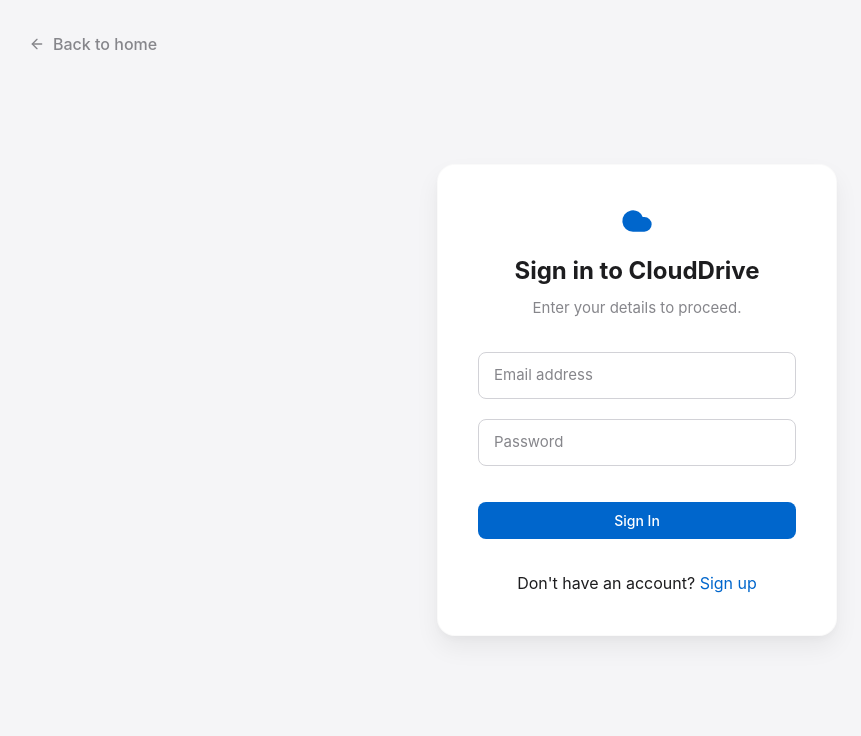
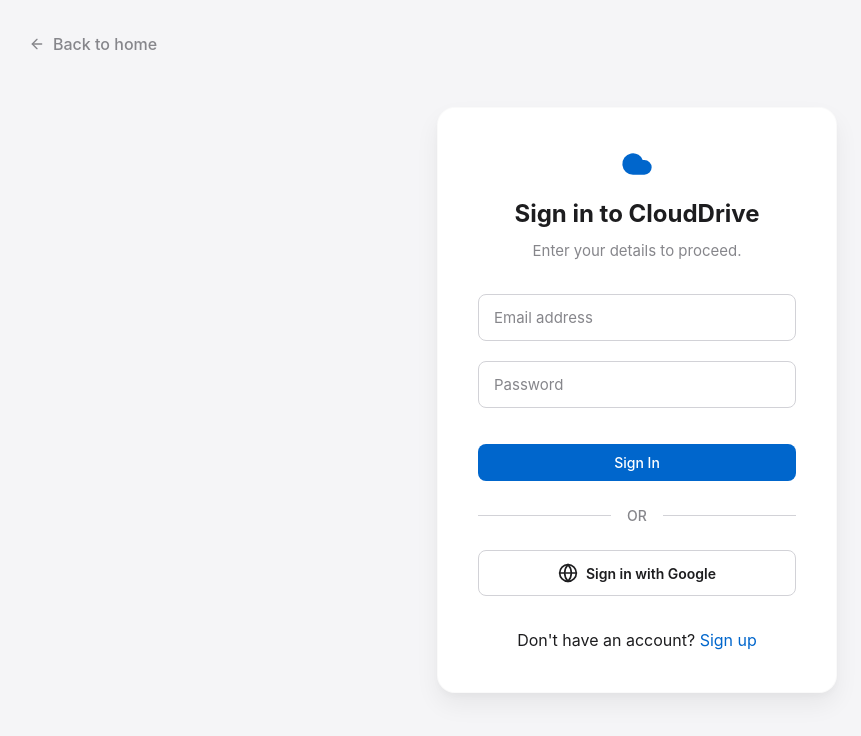
Before and after one commit to immishra13/file-storage-system, a React (Vite) app: page /login in a window 1280 px wide. Shown: the top 736 px of the page, without its empty margins (3-864 px from the left). Built offline with nearby package versions, Linux system fonts and the light colour scheme; no server answers.

Commit message:
Add Google Sign-In functionality and UI updates

```diff
--- a/src/contexts/AuthContext.jsx
+++ b/src/contexts/AuthContext.jsx
@@ -1,11 +1,12 @@
 import React, { createContext, useContext, useEffect, useState } from 'react';
-import { auth, db } from '../firebase/config';
+import { auth, db, googleProvider } from '../firebase/config';
 import {
   onAuthStateChanged,
   signInWithEmailAndPassword,
   createUserWithEmailAndPassword,
   signOut,
-  updateProfile
+  updateProfile,
+  signInWithPopup
 } from 'firebase/auth';
 import { doc, setDoc, getDoc } from 'firebase/firestore';
 
@@ -38,6 +39,24 @@ export function AuthProvider({ children }) {
     return signInWithEmailAndPassword(auth, email, password);
   }
 
+  async function signInWithGoogle() {
+    const userCredential = await signInWithPopup(auth, googleProvider);
+    const userRef = doc(db, "users", userCredential.user.uid);
+    const docSnap = await getDoc(userRef);
+
+    if (!docSnap.exists()) {
+      // Create user document for new Google users
+      await setDoc(userRef, {
+        email: userCredential.user.email,
+        displayName: userCredential.user.displayName,
+        createdAt: new Date().toISOString(),
+        storageUsed: 0
+      });
+    }
+
+    return userCredential;
+  }
+
   function logout() {
     return signOut(auth);
   }
@@ -55,6 +74,7 @@ export function AuthProvider({ children }) {
     currentUser,
     signup,
     login,
+    signInWithGoogle,
     logout
   };
 
--- a/src/firebase/config.js
+++ b/src/firebase/config.js
@@ -1,5 +1,5 @@
 import { initializeApp } from "firebase/app";
-import { getAuth } from "firebase/auth";
+import { getAuth, GoogleAuthProvider } from "firebase/auth";
 import { getFirestore } from "firebase/firestore";
 
 const firebaseConfig = {
@@ -15,6 +15,7 @@ const firebaseConfig = {
 const app = initializeApp(firebaseConfig);
 
 export const auth = getAuth(app);
+export const googleProvider = new GoogleAuthProvider();
 export const db = getFirestore(app);
 
 export default app;
--- a/src/pages/AuthPage.css
+++ b/src/pages/AuthPage.css
@@ -93,3 +93,39 @@
 .w-full {
   width: 100%;
 }
+
+.auth-divider {
+  display: flex;
+  align-items: center;
+  text-align: center;
+  margin: 24px 0;
+  color: var(--text-muted);
+  font-size: 14px;
+}
+
+.auth-divider::before,
+.auth-divider::after {
+  content: '';
+  flex: 1;
+  border-bottom: 1px solid var(--border-color);
+}
+
+.auth-divider span {
+  padding: 0 16px;
+  font-weight: 500;
+}
+
+.btn-secondary {
+  background-color: transparent;
+  border: 1px solid var(--border-color);
+  color: var(--text-main);
+  padding: 12px 24px;
+  border-radius: var(--border-radius-sm);
+  font-weight: 600;
+  transition: all var(--transition-fast);
+}
+
+.btn-secondary:hover {
+  background-color: var(--bg-hover);
+  border-color: var(--text-muted);
+}
--- a/src/pages/AuthPage.jsx
+++ b/src/pages/AuthPage.jsx
@@ -1,13 +1,13 @@
 import React, { useState } from 'react';
 import { Link, useNavigate } from 'react-router-dom';
 import { useAuth } from '../contexts/AuthContext';
-import { Cloud, ArrowLeft } from 'lucide-react';
+import { Cloud, ArrowLeft, Globe } from 'lucide-react';
 import toast from 'react-hot-toast';
 import './AuthPage.css';
 
 function AuthPage({ type }) {
   const isLogin = type === 'login';
-  const { login, signup } = useAuth();
+  const { login, signup, signInWithGoogle } = useAuth();
   const navigate = useNavigate();
 
   const [loading, setLoading] = useState(false);
@@ -44,6 +44,19 @@ function AuthPage({ type }) {
       navigate('/dashboard');
     } catch (error) {
       toast.error(error.message || "Failed to authenticate");
+    } finally {
+      setLoading(false);
+    }
+  };
+
+  const handleGoogleSignIn = async () => {
+    try {
+      setLoading(true);
+      await signInWithGoogle();
+      toast.success("Signed in with Google!");
+      navigate('/dashboard');
+    } catch (error) {
+      toast.error(error.message || "Failed to sign in with Google");
     } finally {
       setLoading(false);
     }
@@ -117,6 +130,19 @@ function AuthPage({ type }) {
           </button>
         </form>
 
+        <div className="auth-divider">
+          <span>OR</span>
+        </div>
+
+        <button
+          onClick={handleGoogleSignIn}
+          className="btn btn-secondary w-full flex items-center justify-center gap-2"
+          disabled={loading}
+        >
+          <Globe size={20} />
+          Sign in with Google
+        </button>
+
         <div className="auth-footer text-center mt-8">
           {isLogin ? (
             <p>Don't have an account? <Link to="/signup">Sign up</Link></p>
```
